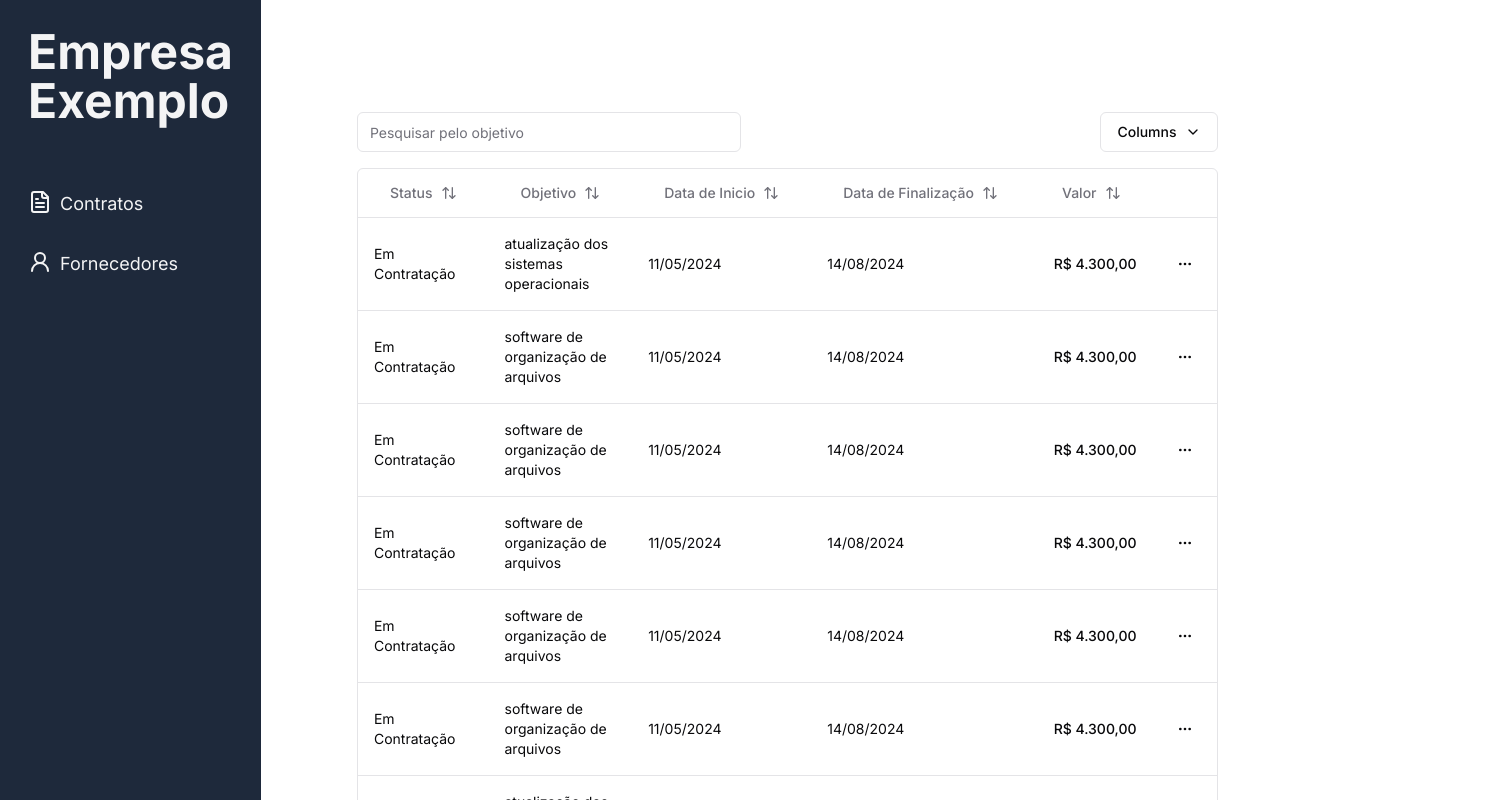
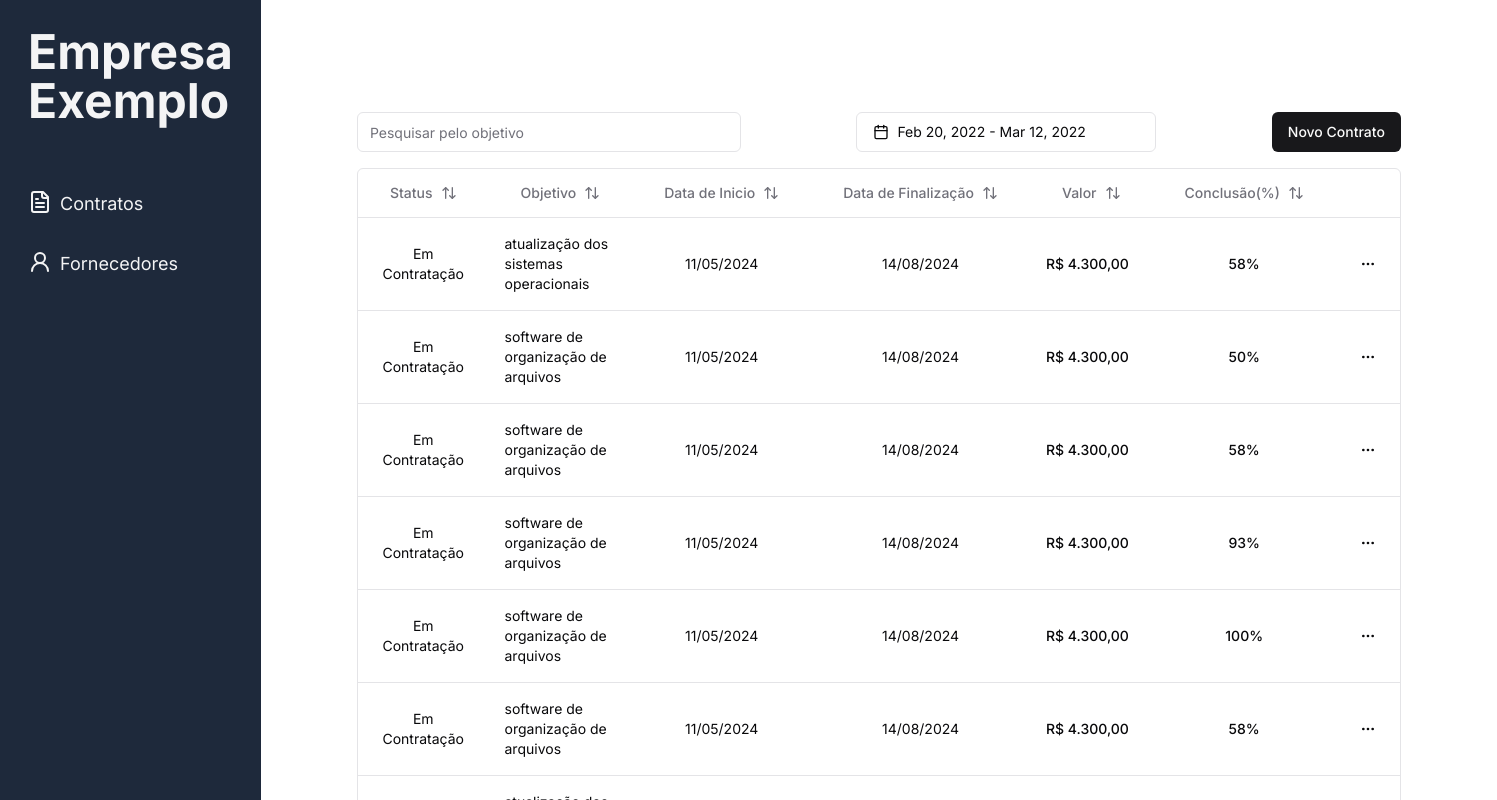
Before and after one commit to NicolasJorgeDL/faculdade_es1_contratos, a Next.js app: page /contratos in a window 1280 px wide. Shown: the top 800 px of the page, 1497 px wide, since content can reach past the window. Built offline with nearby package versions, Linux system fonts and the light colour scheme.

Commit message:
adicionando porcentagem na tabela

```diff
--- a/app/contratos/custom_component/table_contract.jsx
+++ b/app/contratos/custom_component/table_contract.jsx
@@ -13,8 +13,8 @@ import {
   getSortedRowModel,
   useReactTable,
 } from "@tanstack/react-table";
-import { ArrowUpDown, ChevronDown, MoreHorizontal } from "lucide-react";
-
+import { ArrowUpDown, CalendarIcon, ChevronDown, MoreHorizontal } from "lucide-react";
+import { DateRange } from "react-day-picker"
 import { Button } from "@/components/ui/button";
 import { Checkbox } from "@/components/ui/checkbox";
 import {
@@ -35,10 +35,13 @@ import {
   TableHeader,
   TableRow,
 } from "@/components/ui/table";
-import { format } from "date-fns";
+import { addDays, format } from "date-fns";
+import { Popover, PopoverTrigger } from "@radix-ui/react-popover";
+import { PopoverContent } from "@/components/ui/popover";
+import { Calendar } from "@/components/ui/calendar";
+import { cn } from "@/lib/utils";
 
 function transformToDate(string) {
-  console.log(string);
 
   if (!string) {
     return new Date("1997", "01", "12");
@@ -47,6 +50,65 @@ function transformToDate(string) {
 
   return new Date(splitedDate[2], splitedDate[1] - 1, splitedDate[0]);
 }
+
+function percentageOfValue(value, payments){
+
+  const totalPayment = payments.reduce(totalPay,0);
+  function totalPay(total, item){
+    return total + item.valor;
+  }
+  const porcentagem = totalPayment /value * 100;
+  return `${Math.round(porcentagem)}%`;
+}
+
+function DatePickerWithRange({className}) {
+  const [date, setDate] = React.useState({
+    from: new Date(2022, 1, 20),
+    to: addDays(new Date(2022, 1, 20), 20),
+  })
+
+  return (
+    <div className={cn("grid gap-2", className)}>
+      <Popover>
+        <PopoverTrigger asChild>
+          <Button
+            id="date"
+            variant={"outline"}
+            className={cn(
+              "w-[300px] justify-start text-left font-normal",
+              !date && "text-muted-foreground"
+            )}
+          >
+            <CalendarIcon className="mr-2 h-4 w-4" />
+            {date?.from ? (
+              date.to ? (
+                <>
+                  {format(date.from, "LLL dd, y")} -{" "}
+                  {format(date.to, "LLL dd, y")}
+                </>
+              ) : (
+                format(date.from, "LLL dd, y")
+              )
+            ) : (
+              <span>Pick a date</span>
+            )}
+          </Button>
+        </PopoverTrigger>
+        <PopoverContent className="w-auto p-0" align="start">
+          <Calendar
+            initialFocus
+            mode="range"
+            defaultMonth={date?.from}
+            selected={date}
+            onSelect={setDate}
+            numberOfMonths={2}
+          />
+        </PopoverContent>
+      </Popover>
+    </div>
+  )
+}
+
 
 const data = [
   {
@@ -68,6 +130,33 @@ const data = [
       {
         forma: "pix",
         valor: 500,
+        comprovante: "6158323",
+      },
+    ],
+    empresa: {
+      nome: "Torradeira TI",
+      responsavel: "Oliver Guerreiro",
+    },
+  },
+  {
+    id: "ml198d",
+    objetivo: "Software de organização de arquivos",
+    descricao:
+      "A licença do software de ",
+    dtInicial: "11/05/2024",
+    dtFinal: "14/08/2024",
+    valor: 4300,
+    status: "Em contratação",
+    gestor: "Alicia Freitas",
+    pagamentos: [
+      {
+        forma: "cartão de credito",
+        valor: 2000,
+        comprovante: "1272551",
+      },
+      {
+        forma: "pix",
+        valor: 150,
         comprovante: "6158323",
       },
     ],
@@ -121,7 +210,7 @@ const data = [
       },
       {
         forma: "pix",
-        valor: 500,
+        valor: 2000,
         comprovante: "6158323",
       },
     ],
@@ -148,34 +237,7 @@ const data = [
       },
       {
         forma: "pix",
-        valor: 500,
-        comprovante: "6158323",
-      },
-    ],
-    empresa: {
-      nome: "Torradeira TI",
-      responsavel: "Oliver Guerreiro",
-    },
-  },
-  {
-    id: "ml198d",
-    objetivo: "Software de organização de arquivos",
-    descricao:
-      "A licença do software de ",
-    dtInicial: "11/05/2024",
-    dtFinal: "14/08/2024",
-    valor: 4300,
-    status: "Em contratação",
-    gestor: "Alicia Freitas",
-    pagamentos: [
-      {
-        forma: "cartão de credito",
-        valor: 2000,
-        comprovante: "1272551",
-      },
-      {
-        forma: "pix",
-        valor: 500,
+        valor: 2300,
         comprovante: "6158323",
       },
     ],
@@ -468,7 +530,7 @@ export const columns = [
       </Button>
     ),
     cell: ({ row }) => (
-      <div className="capitalize">{row.getValue("status")}</div>
+      <div className="capitalize text-center">{row.getValue("status")}</div>
     ),
   },
   {
@@ -502,7 +564,7 @@ export const columns = [
       );
     },
     cell: ({ row }) => (
-      <div className="lowercase">
+      <div className="lowercase text-center">
         {format(transformToDate(row.getValue("dtInicial")), "dd/MM/yyyy")}
       </div>
     ),
@@ -521,7 +583,7 @@ export const columns = [
       );
     },
     cell: ({ row }) => (
-      <div className="lowercase">
+      <div className="lowercase text-center">
         {format(transformToDate(row.getValue("dtFinal")), "dd/MM/yyyy")}
       </div>
     ),
@@ -547,7 +609,31 @@ export const columns = [
         currency: "BRL",
       }).format(valor);
 
-      return <div className="text-right font-medium">{formatted}</div>;
+      return <div className="text-left font-medium">{formatted}</div>;
+    },
+  },
+  {
+    accessorKey: "pagamentos",
+    header: ({ column }) => {
+      return (
+        <Button
+          variant="ghost"
+          onClick={() => column.toggleSorting(column.getIsSorted() === "asc")}
+        >
+          Conclusão(%)
+          <ArrowUpDown className="ml-2 h-4 w-4" />
+        </Button>
+      );
+    },
+    cell: ({ row }) => {
+      const valor = parseFloat(row.getValue("valor"));
+      const payments = row.getValue("pagamentos");
+
+      if(payments == []){
+        return <div>0%</div>
+      }
+
+      return <div className="text-center font-medium">{percentageOfValue(valor,payments)}</div>;
     },
   },
   {
@@ -608,7 +694,7 @@ export default function TableContract() {
 
   return (
     <div className="w-full">
-      <div className="flex items-center py-4">
+      <div className="flex items-center py-4 justify-between">
         <Input
           placeholder="Pesquisar pelo objetivo"
           value={table.getColumn("objetivo")?.getFilterValue() ?? ""}
@@ -617,7 +703,9 @@ export default function TableContract() {
           }
           className="max-w-sm"
         />
-        <DropdownMenu>
+        {DatePickerWithRange("")}
+      <Button >Novo Contrato</Button>
+        {/* <DropdownMenu>
           <DropdownMenuTrigger asChild>
             <Button variant="outline" className="ml-auto">
               Columns <ChevronDown className="ml-2 h-4 w-4" />
@@ -642,11 +730,11 @@ export default function TableContract() {
                 );
               })}
           </DropdownMenuContent>
-        </DropdownMenu>
+        </DropdownMenu> */}
       </div>
       <div className="rounded-md border">
         <Table>
-          <TableHeader>
+          <TableHeader >
             {table.getHeaderGroups().map((headerGroup) => (
               <TableRow key={headerGroup.id}>
                 {headerGroup.headers.map((header) => {
@@ -687,7 +775,7 @@ export default function TableContract() {
                   colSpan={columns.length}
                   className="h-24 text-center"
                 >
-                  No results.
+                  Sem resultados.
                 </TableCell>
               </TableRow>
             )}
```
